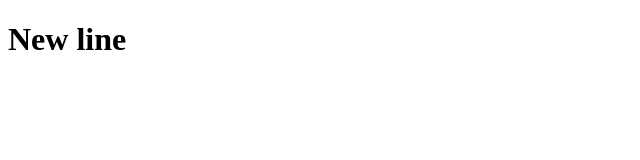
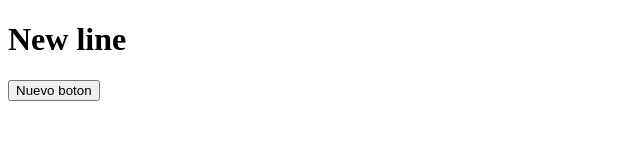
Before and after one commit to keyedan/actividad_git_visual, a plain HTML site: page index.html in a window 1280 px wide. Shown: the whole page, without its empty margins (0-640 px from the left). Drawn offline with Linux system fonts and the light colour scheme.

Commit message:
Nueva funcion boton, segundo commit

```diff
--- a/index.html
+++ b/index.html
@@ -6,5 +6,6 @@
 </head>
 <body>
     <h1>New line</h1>
+    <button>Nuevo boton</button>
 </body>
 </html>
```
